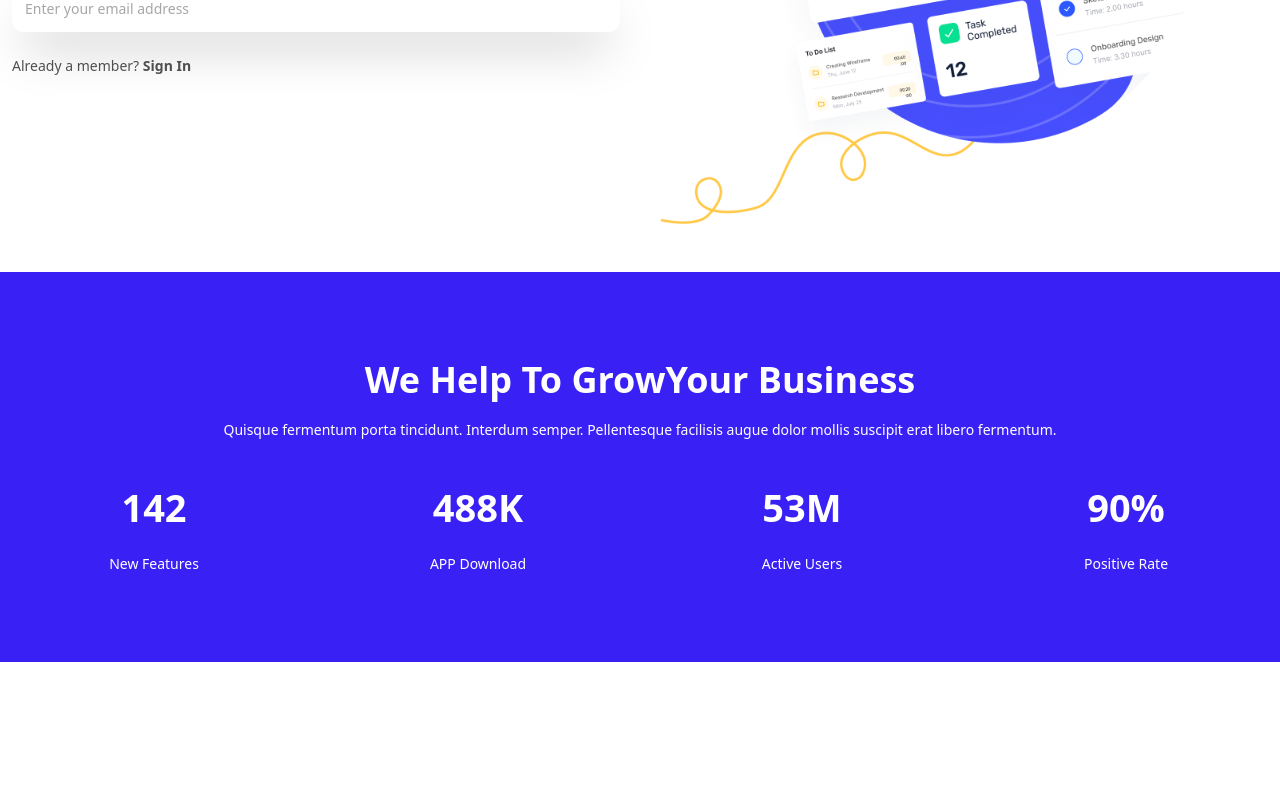
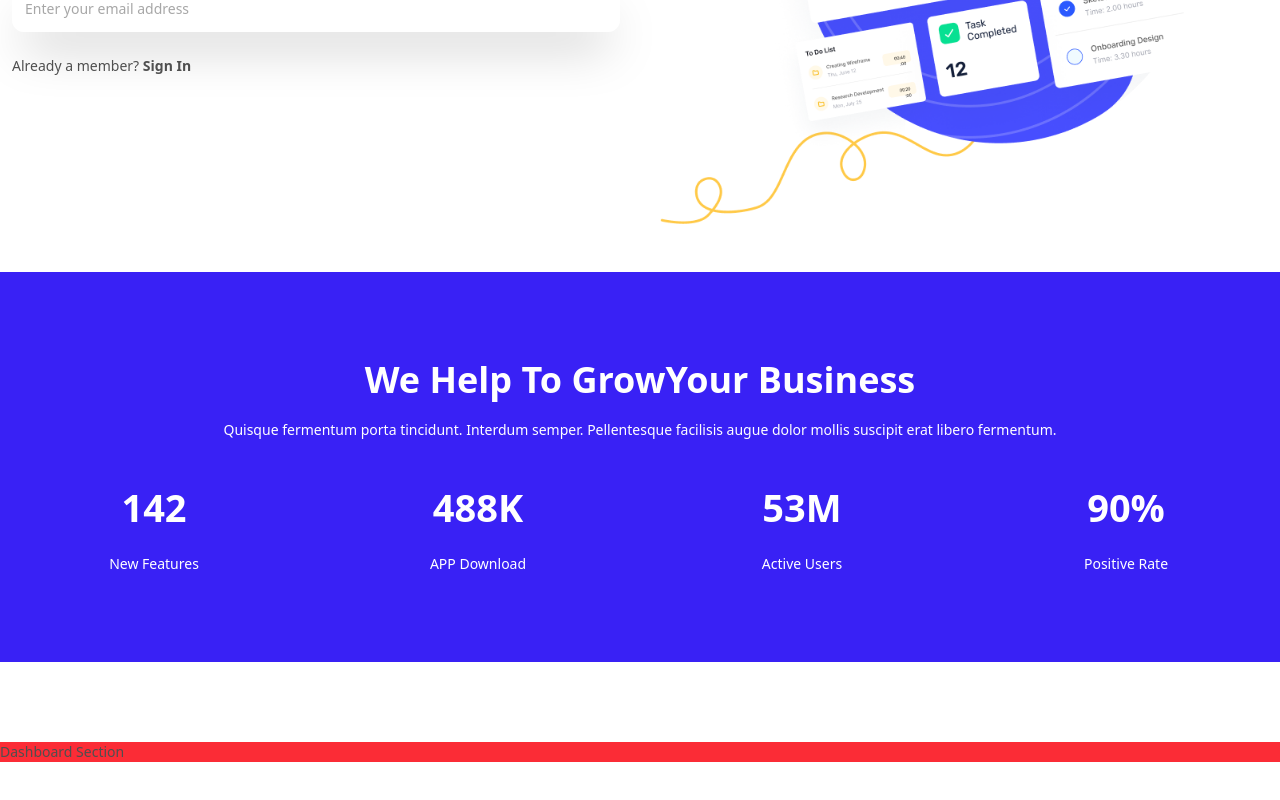
Before and after one commit to alonzojoe/quickspace-page, a React (Vite) app: page / in a window 1280 px wide. Shown: the part 4097-4897 px from the top of the page. Before the commit the page ends 4759 px from the top, so only its background shows below. Built offline with nearby package versions, Linux system fonts and the light colour scheme.

Commit message:
create new DashboardSection and implement in App.tsx

```diff
--- a/src/App.tsx
+++ b/src/App.tsx
@@ -7,6 +7,7 @@ import PerformanceSection from "./components/PerformanceSection";
 import ApplicationSection from "./components/ApplicationSection";
 import MalwareSection from "./components/MalwareSection";
 import BusinessSection from "./components/BusinessSection";
+import DashboardSection from "./components/DashboardSection";
 
 const App = () => {
   return (
@@ -20,6 +21,7 @@ const App = () => {
       <ApplicationSection />
       <MalwareSection />
       <BusinessSection />
+      <DashboardSection />
     </main>
   );
 };
--- /dev/null
+++ b/src/components/DashboardSection.tsx
@@ -0,0 +1,9 @@
+const DashboardSection = () => {
+  return (
+    <section className="my-20">
+      <div className="max-w-7xl mx-auto bg-red-500">Dashboard Section</div>
+    </section>
+  );
+};
+
+export default DashboardSection;
```
